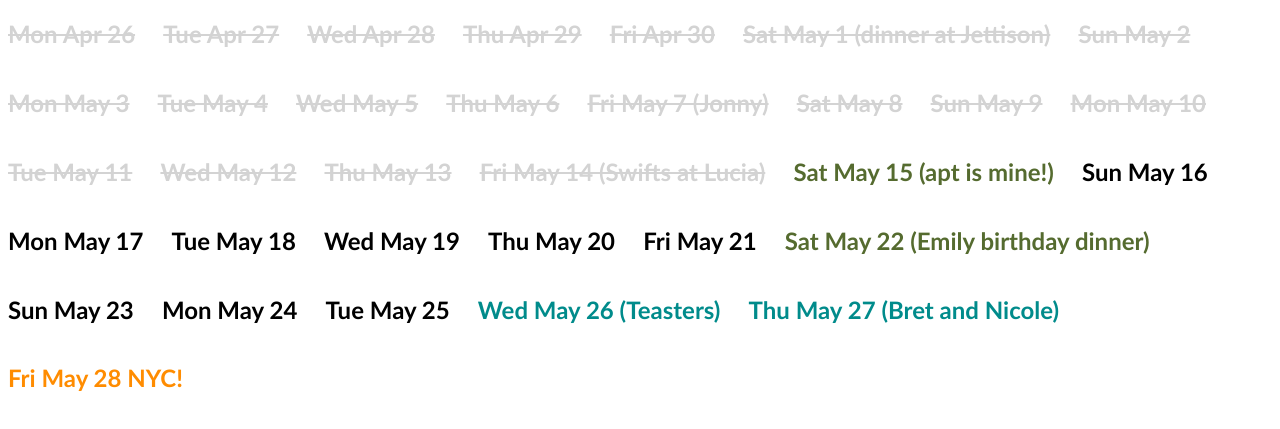
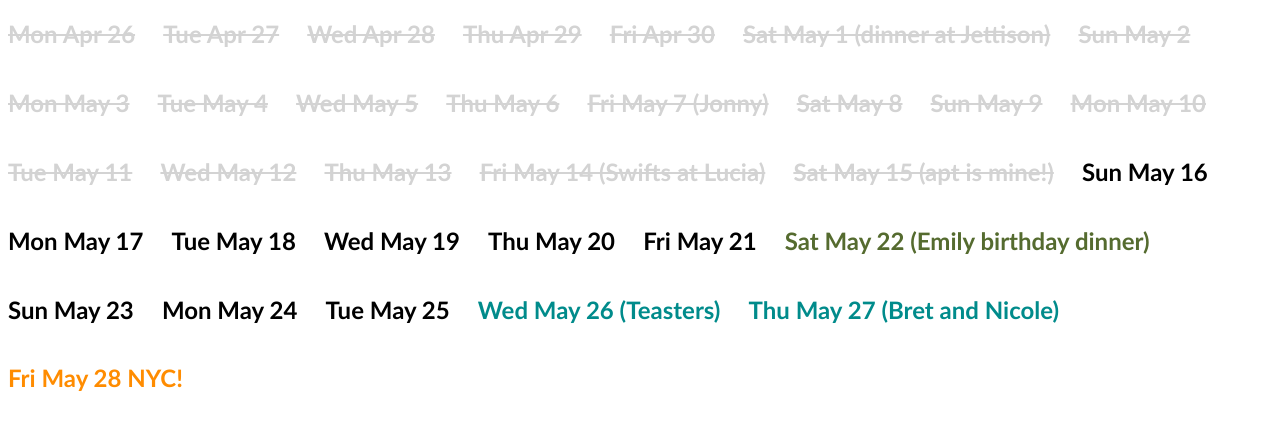
Before and after one commit to scrozier/calendar, a plain HTML site: page index.html in a window 1280 px wide. Shown: the part 69-498 px from the top of the page. Drawn offline with Linux system fonts and the light colour scheme.

Commit message:
Update index.html

```diff
--- a/index.html
+++ b/index.html
@@ -44,7 +44,7 @@
 <h2 class="past">Wed May 12</h2>
 <h2 class="past">Thu May 13</h2>
 <h2 class="past">Fri May 14 (Swifts at Lucia)</h2>
-<h2 class="milestone">Sat May 15 (apt is mine!)</h2>
+<h2 class="past">Sat May 15 (apt is mine!)</h2>
 <h2>Sun May 16</h2>
 <h2>Mon May 17</h2>
 <h2>Tue May 18</h2>
```
